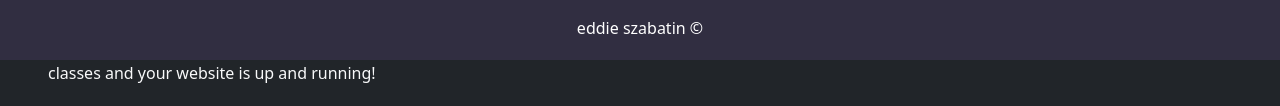
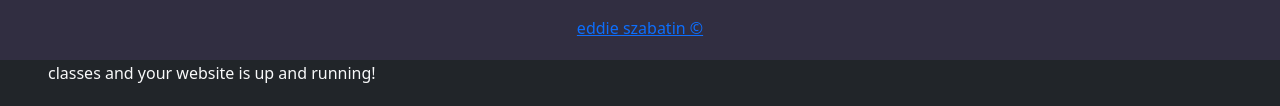
Before and after one commit to EdSzab/bootstrapSites, a plain HTML site: page index.html in a window 1280 px wide. Shown: the part 740-846 px from the top of the page. Drawn offline with nearby package versions, Linux system fonts and the light colour scheme.

Commit message:
Update index.html

```diff
--- a/index.html
+++ b/index.html
@@ -96,7 +96,7 @@
     <!--footer-->
     <footer class="main-footer pb-1 pt-3 bg-darkpurple text-white text-center">
         <div>
-            <p class="">eddie szabatin &copy;</p>
+            <p class=""> <a href="https://github.com/EdSzab">eddie szabatin &copy;</a> </p>
         </div>
     </footer>
 
```
